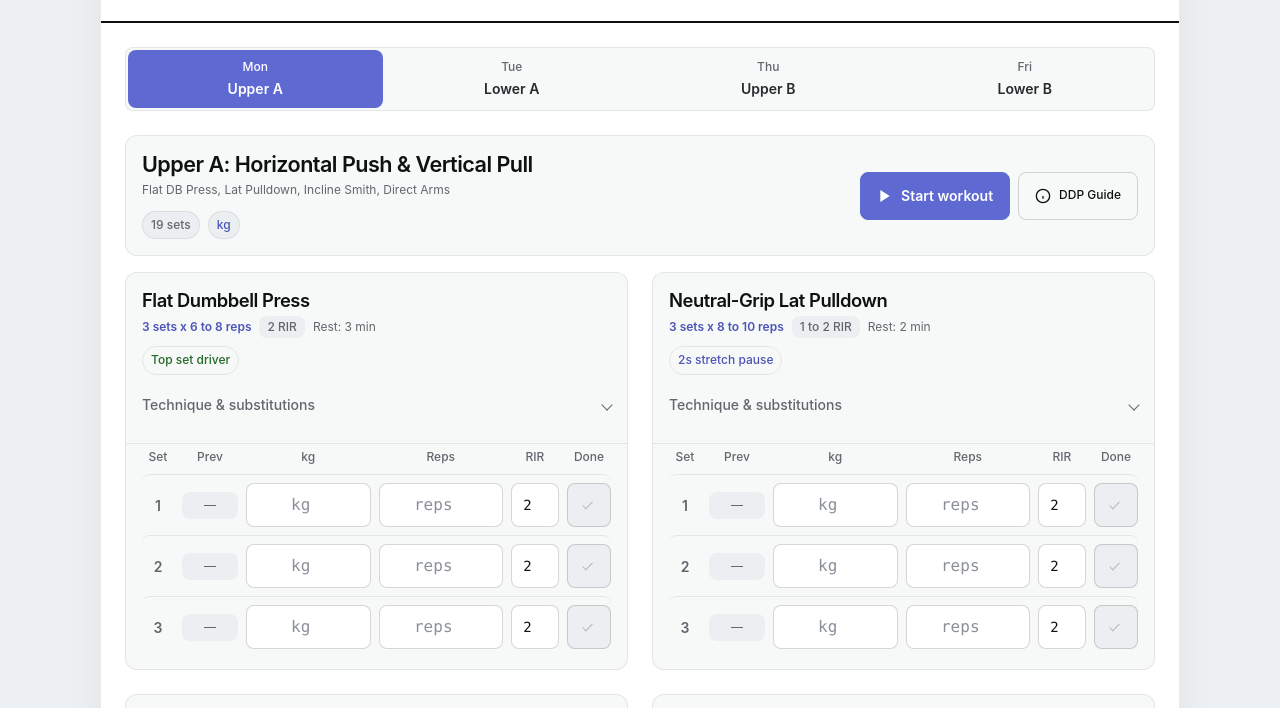
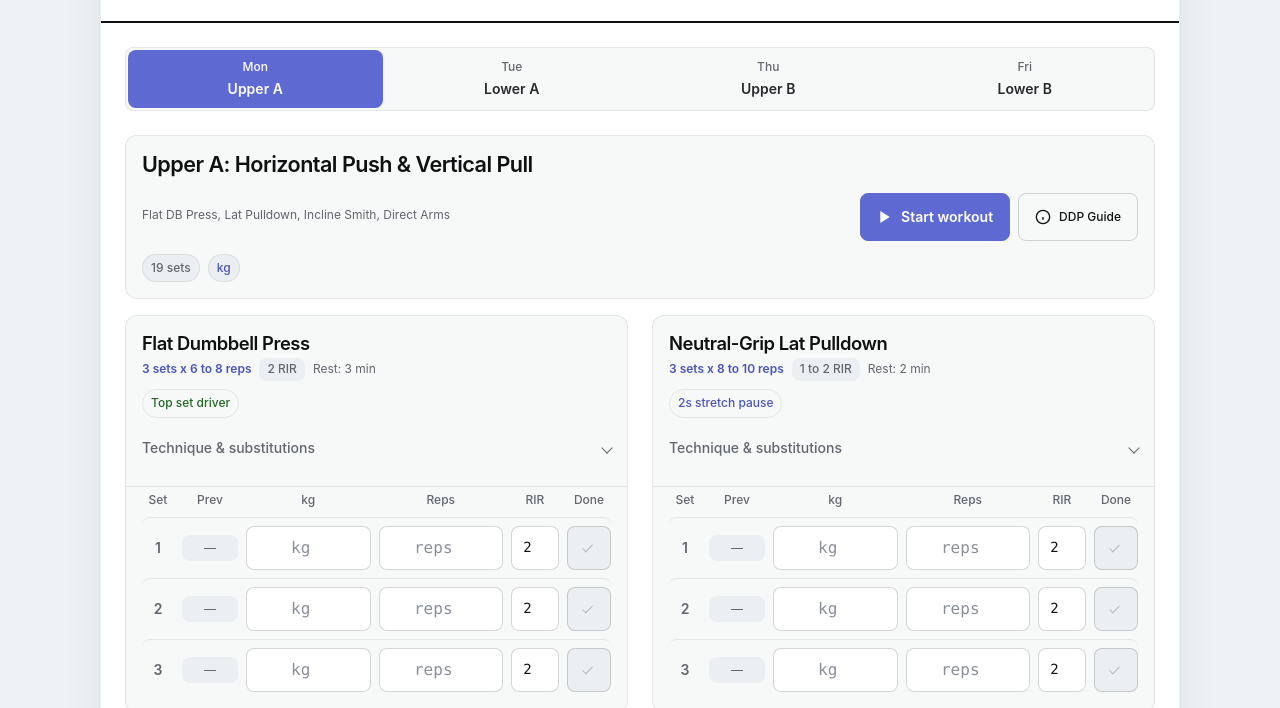
Before and after one commit to 1v6n/gym, a plain HTML site: page index.html in a window 1280 px wide. Shown: the part 85-793 px from the top of the page. Drawn offline with Linux system fonts and the light colour scheme.

Commit message:
fix(ui): stabilize session summary card height across workout tabs

```diff
--- a/assets/css/styles.css
+++ b/assets/css/styles.css
@@ -2024,14 +2024,23 @@ body { min-height: 100dvh; }
   border-radius: var(--radius-card);
   padding: var(--space-md);
 }
-.summary-top { flex-wrap: wrap; gap: var(--space-sm); }
+.summary-top {
+  flex-direction: column;
+  align-items: stretch;
+  gap: var(--space-sm);
+}
 .summary-top h2 {
   font-family: var(--font-display);
   font-size: var(--text-xl);
   font-weight: 600;
   letter-spacing: var(--tracking-display);
-}
-.summary-focus { line-height: 1.5; color: var(--color-muted); }
+  min-height: calc(2 * 1.15em);
+}
+.summary-focus {
+  line-height: 1.5;
+  color: var(--color-muted);
+  min-height: calc(2 * 1.5em);
+}
 .summary-metrics { gap: var(--space-xs); }
 .metric-pill { background: var(--color-paper-3); border-color: var(--color-rule); }
 .btn-primary {
--- a/sw.js
+++ b/sw.js
@@ -1,4 +1,4 @@
-const CACHE_NAME = 'hypertrophy-ddp-v31';
+const CACHE_NAME = 'hypertrophy-ddp-v32';
 const ASSETS_TO_CACHE = [
   './',
   './manifest.json',
```
